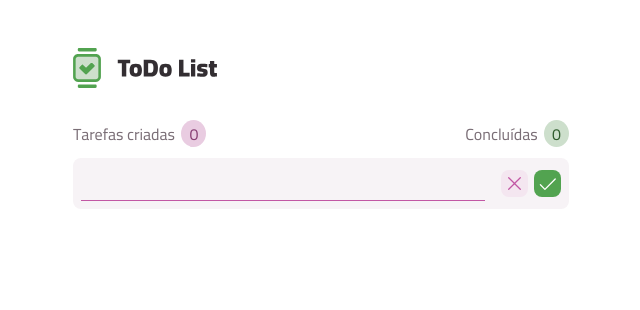
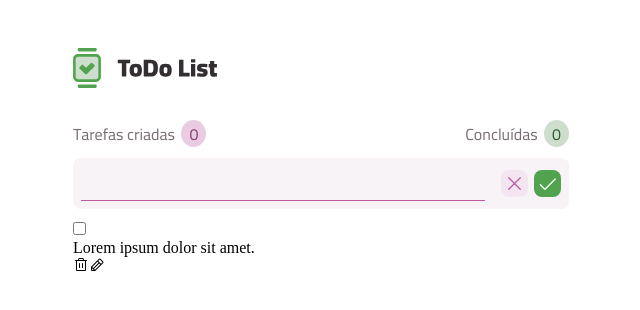
Before and after one commit to cauealb/projects-React, a React (Vite) app: page / in a window 1280 px wide. Shown: the top 310 px of the page, without its empty margins (319-959 px from the left). Built offline with nearby package versions, Linux system fonts and the light colour scheme.

Commit message:
feat: Iniciando novo componente de Task

```diff
--- a/src/App.jsx
+++ b/src/App.jsx
@@ -1,6 +1,7 @@
 import Header from "./components/Header/Header";
 import NewTask from "./components/NewTask/NewTask"
 import AppContext from "./AppContext/AppContext";
+import Task from "./components/Task/Task";
 
 export default function App() {
   return(
@@ -8,7 +9,7 @@ export default function App() {
       <Header />
       <NewTask />
 
-
+      <Task />
     </AppContext>
   )
 }
--- a/src/components/Task/Task.jsx
+++ b/src/components/Task/Task.jsx
@@ -0,0 +1,14 @@
+import { TrashIcon, PencilIcon } from "@phosphor-icons/react"
+
+export default function Task() {
+    return(
+        <div>
+            <input type="checkbox" />
+            <p>Lorem ipsum dolor sit amet.</p>
+            <div>
+                <TrashIcon />
+                <PencilIcon />
+            </div>
+        </div>
+    )
+}
```
